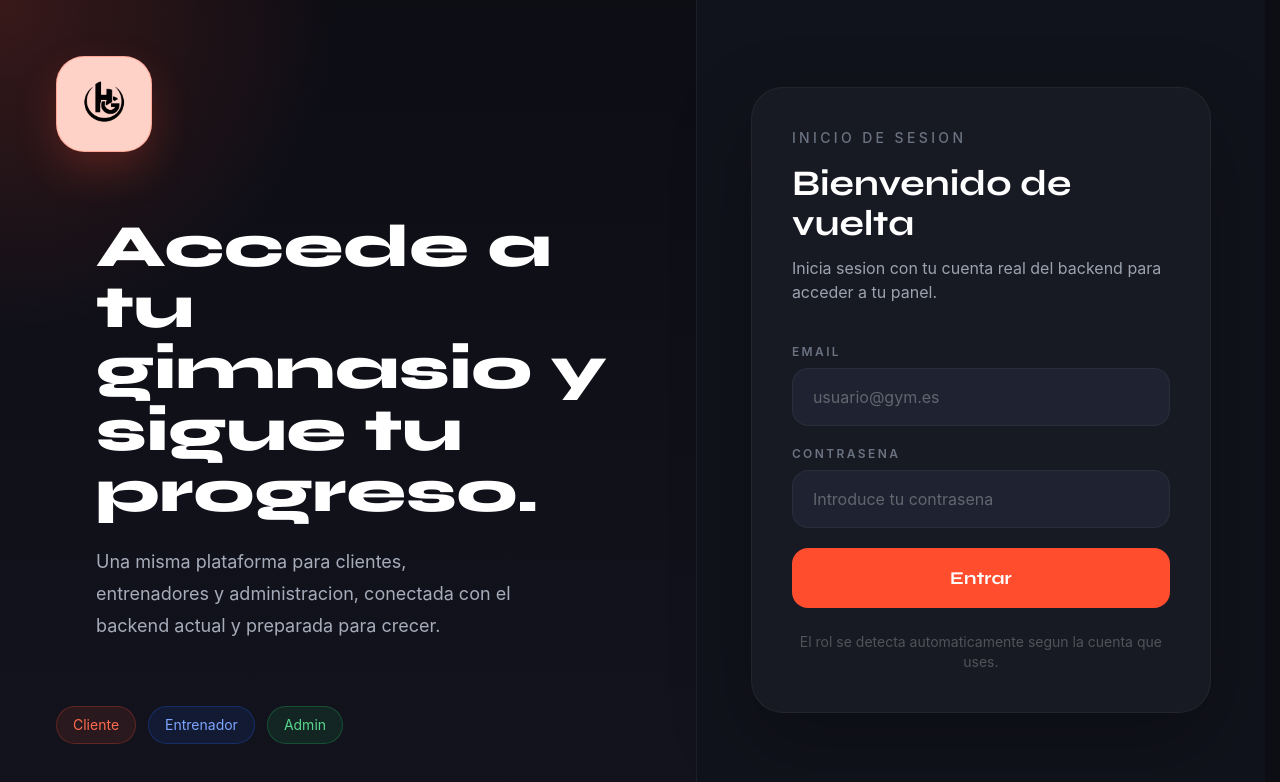
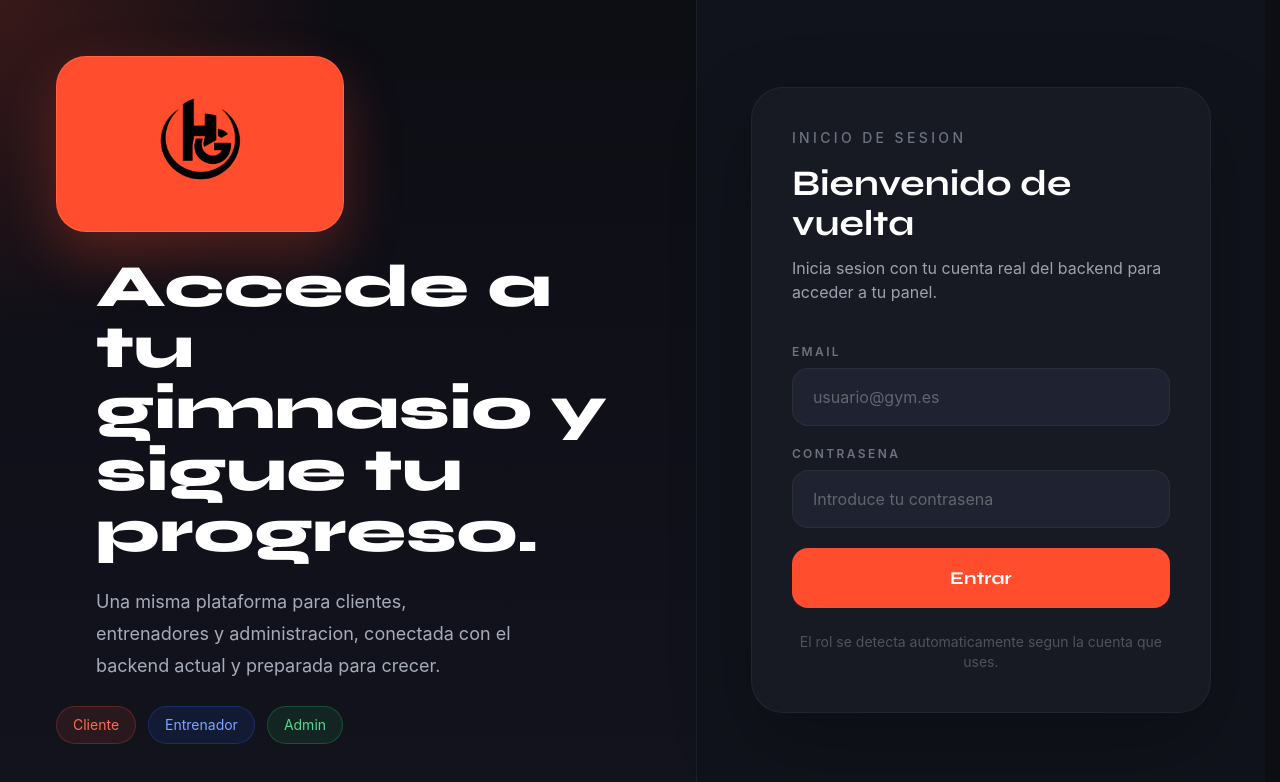
Before and after one commit to Ander13ab/PROYECTO_INTERMODULAR, a React (Vite) app in the folder frontend/: page / in a window 1280 px wide. Shown: the top 782 px of the page. Built offline with nearby package versions, Linux system fonts and the light colour scheme; no server answers.

Commit message:
Nuevo cambio pantalla login app web

```diff
--- a/frontend/index.html
+++ b/frontend/index.html
@@ -3,7 +3,7 @@
   <html lang="en">
     <head>
       <meta charset="UTF-8" />
-      <link rel="icon" type="image/webp" href="/logo_hazelgym_no_back_1.webp" />
+      <link rel="icon" type="image/webp" href="/logo_hazelgym_no_back_1_g.webp" />
       <meta name="viewport" content="width=device-width, initial-scale=1.0" />
       <title>Hazel Gym</title>
       <style>html, body { height: 100%; margin: 0; } #root { height: 100%; }</style>
--- a/frontend/src/app/components/BrandLogo.tsx
+++ b/frontend/src/app/components/BrandLogo.tsx
@@ -11,7 +11,7 @@ export function BrandLogo({ className = '', tone = 'light' }: BrandLogoProps) {
     <img
       alt="Hazel Gym"
       className={`object-contain ${toneClass} ${className}`}
-      src="/logo_hazelgym_no_back_1.webp"
+      src="/logo_hazelgym_no_back_1_g.webp"
     />
   );
 }
--- a/frontend/src/app/components/DesktopLoginScreen.tsx
+++ b/frontend/src/app/components/DesktopLoginScreen.tsx
@@ -24,8 +24,8 @@ export function DesktopLoginScreen({
       <div className="grid min-h-screen grid-cols-1 xl:grid-cols-[1.1fr_0.9fr]">
         <div className="flex flex-col justify-between bg-[radial-gradient(circle_at_top_left,_rgba(255,77,46,0.18),_transparent_32%),linear-gradient(180deg,_#0D0D14_0%,_#12131D_100%)] px-6 py-8 sm:px-8 xl:p-14">
           <div>
-            <div className="inline-flex h-24 w-24 items-center justify-center rounded-[28px] border border-[#FF4D2E55] bg-[#FFD2C8] shadow-[0_18px_42px_rgba(255,77,46,0.22)]">
-              <BrandLogo className="h-16 w-16" tone="original" />
+            <div className="inline-flex h-40 w-64 items-center justify-center rounded-[30px] border border-[#FF7A60]/45 bg-[#FF4D2E] shadow-[0_22px_56px_rgba(255,77,46,0.28)] sm:h-44 sm:w-72">
+              <BrandLogo className="h-28 w-28 sm:h-32 sm:w-32" tone="dark" />
             </div>
           </div>
 
```
Also changed, not shown: frontend/public/logo_hazelgym_no_back_1_g.webp (added).
